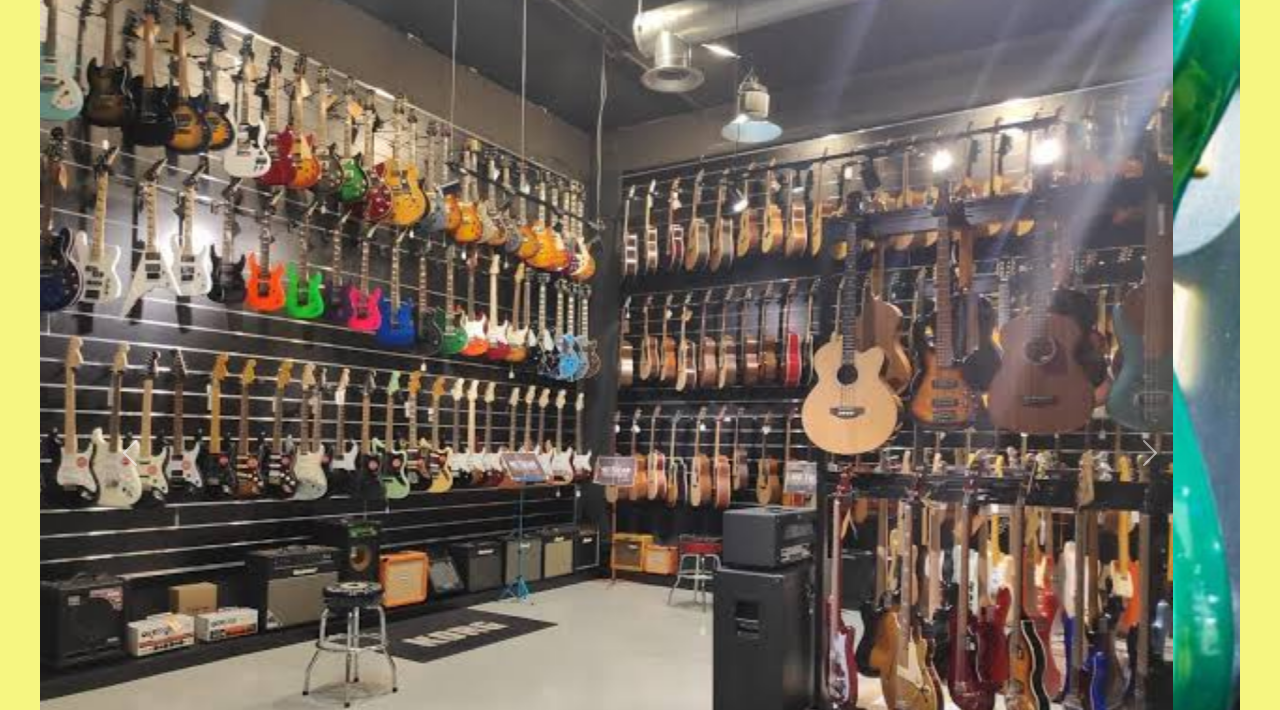
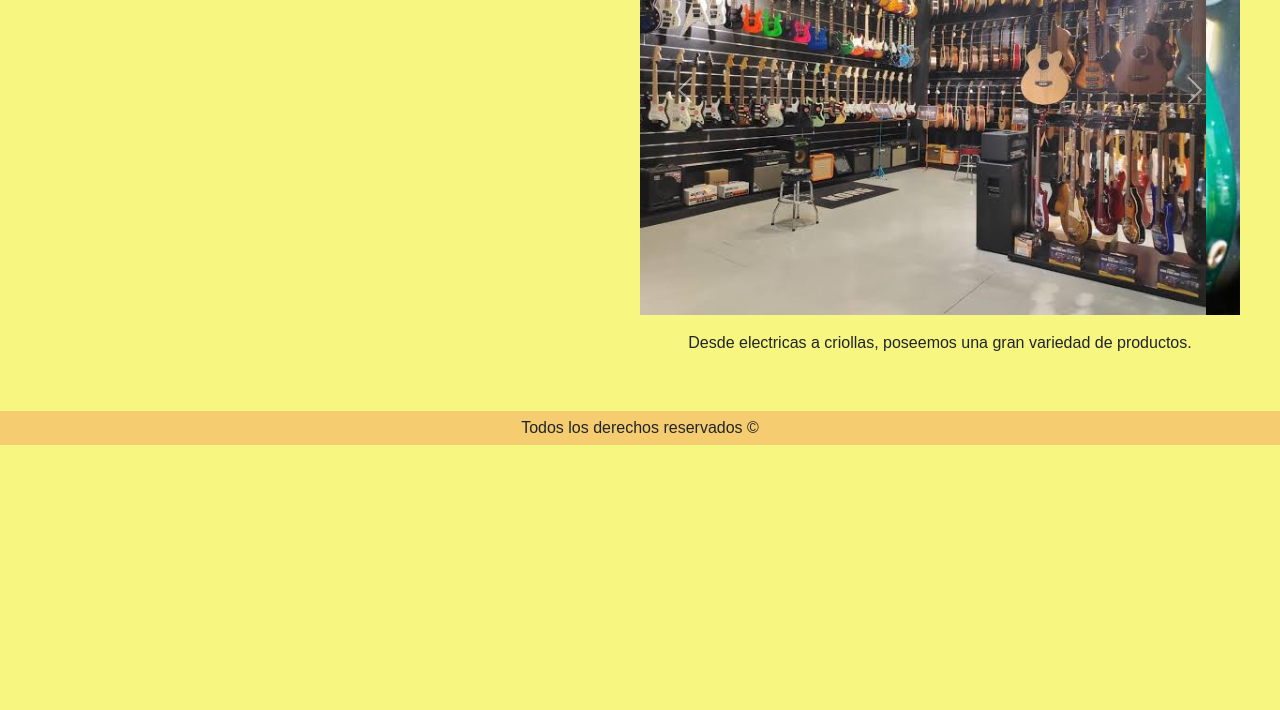
Before and after one commit to Ramaxx95/CoderHouse-pre-entrega-6, a plain HTML site: page index.html in a window 1280 px wide. Shown: the part 377-1087 px from the top of the page. After the commit the page ends 822 px from the top, so only its background shows below. Drawn offline with nearby package versions, Linux system fonts and the light colour scheme; a web font is replaced by a local one.

Commit message:
fix: mejoro presentacion del carrusel

```diff
--- a/index.html
+++ b/index.html
@@ -49,6 +49,14 @@
                     </ul>
                     <div id="carouselTienda" class="carousel slide" data-bs-ride="carousel">
                         <div class="carousel-inner">
+                            <button class="carousel-control-prev" type="button" data-bs-target="#carouselTienda" data-bs-slide="prev">
+                                <span class="carousel-control-prev-icon" aria-hidden="true"></span>
+                                <span class="visually-hidden">Anterior</span>
+                            </button>
+                            <button class="carousel-control-next" type="button" data-bs-target="#carouselTienda" data-bs-slide="next">
+                                <span class="carousel-control-next-icon" aria-hidden="true"></span>
+                                <span class="visually-hidden">Siguiente</span>
+                            </button>
                             <div class="carousel-item active">
                                 <img src="./imgs/tienda1.jpeg" class="d-block w-100" alt="Foto de nuestra tienda.">
                             </div>
@@ -59,14 +67,6 @@
                                 <img src="./imgs/tienda3.jpg" class="d-block w-100" alt="Seccion premium de la tienda.">
                             </div>
                         </div>
-                        <button class="carousel-control-prev" type="button" data-bs-target="#carouselTienda" data-bs-slide="prev">
-                            <span class="carousel-control-prev-icon" aria-hidden="true"></span>
-                            <span class="visually-hidden">Anterior</span>
-                        </button>
-                        <button class="carousel-control-next" type="button" data-bs-target="#carouselTienda" data-bs-slide="next">
-                            <span class="carousel-control-next-icon" aria-hidden="true"></span>
-                            <span class="visually-hidden">Siguiente</span>
-                        </button>
                         <p>Desde electricas a criollas, poseemos una gran variedad de productos.</p>
                     </div>
                 </article>
--- a/styles/styles.css
+++ b/styles/styles.css
@@ -108,13 +108,17 @@ figure{
         "carousel";
 }
 
-@media (min-width: 1024px){
+@media (min-width: 768px){
     .grid-pag-principal{
         grid-template-columns: repeat(2, 1fr);
+        grid-template-rows: repeat(6, 1fr);
         grid-template-areas:
-            "h2 h2 "
-            "ul ul"
-            "carousel carousel";
+            "h2 carousel"
+            "ul carousel"
+            "ul carousel"
+            "ul carousel"
+            "ul carousel"
+            "ul carousel";
     }
 }
 
```
